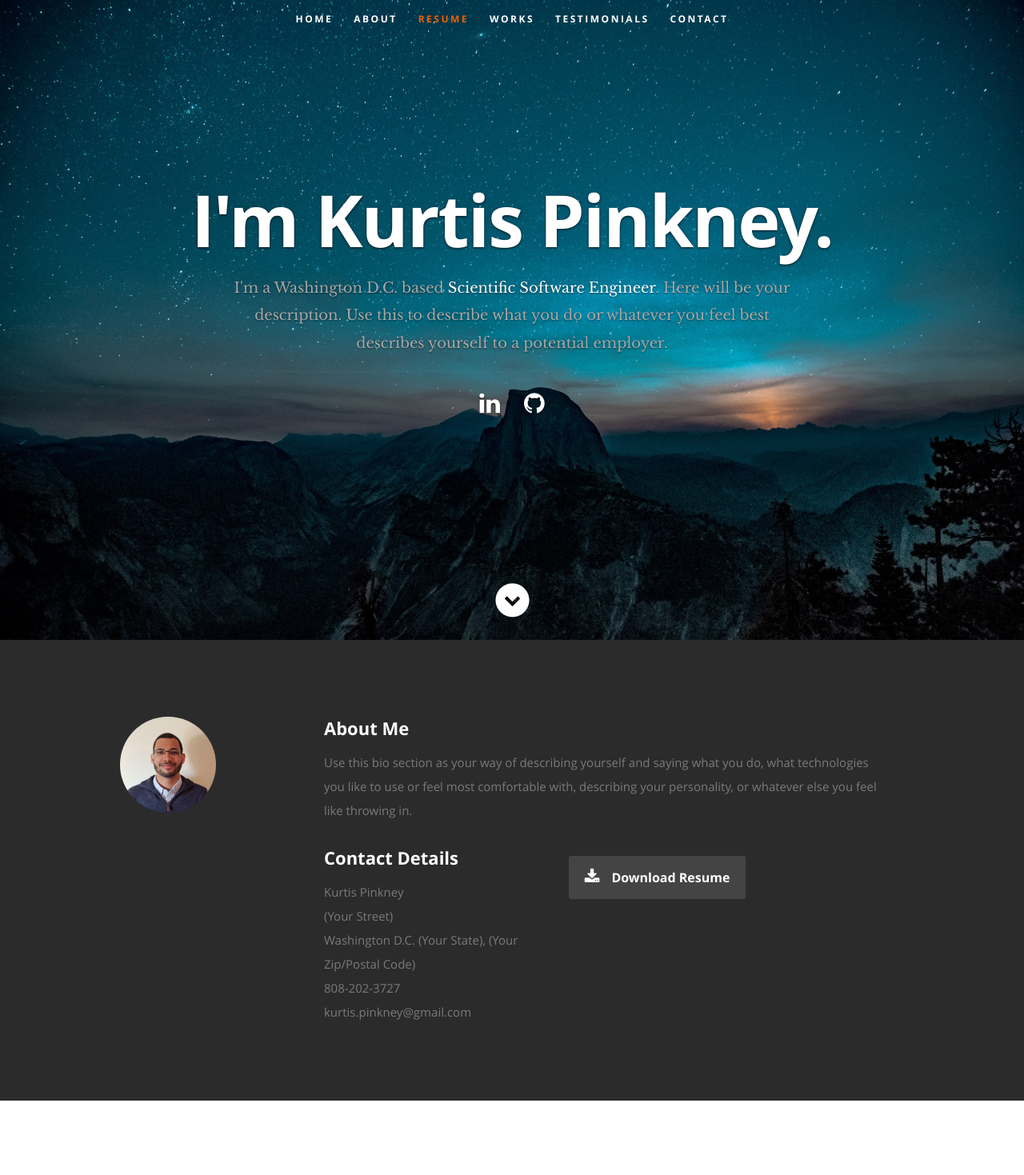
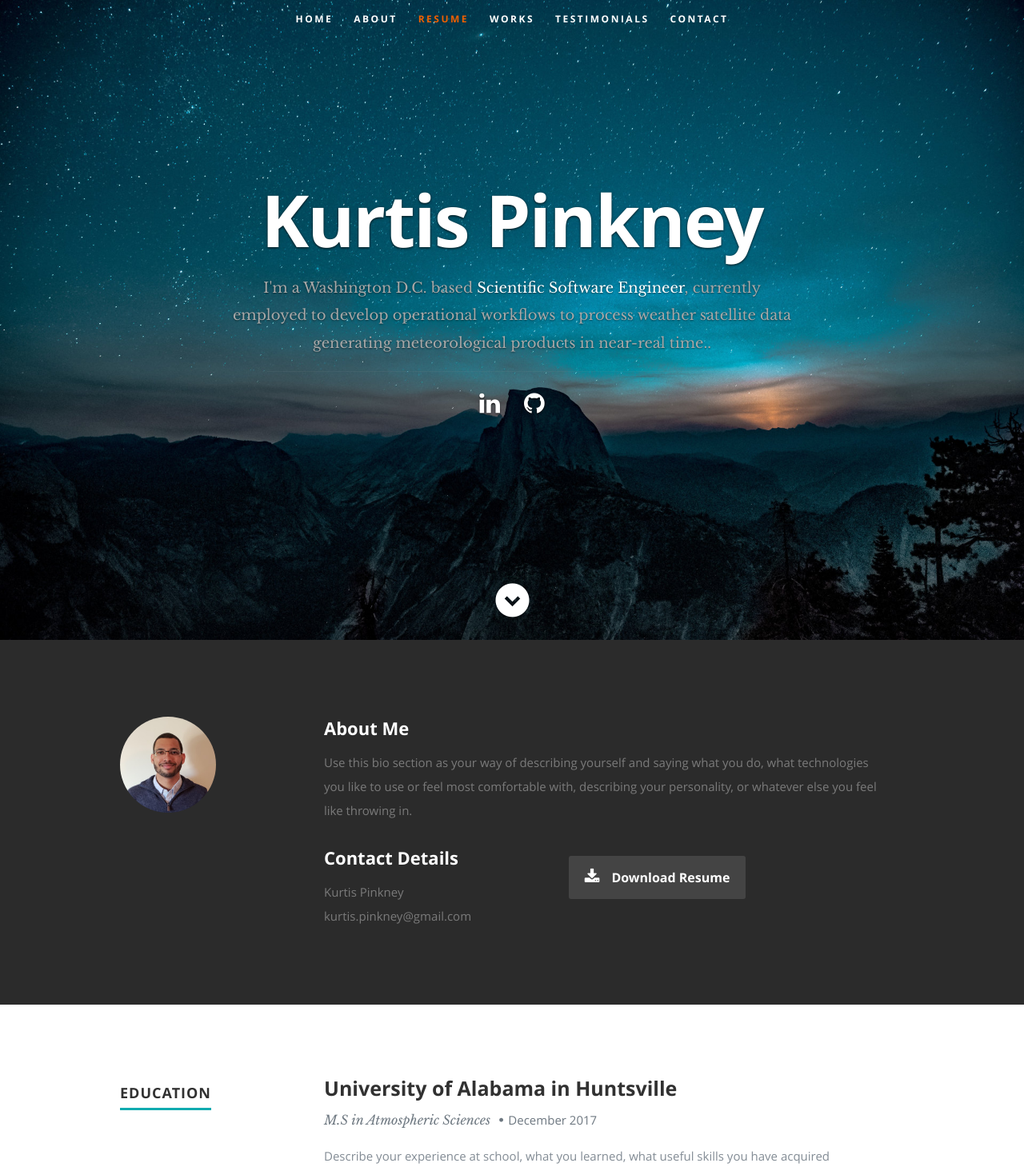
Before and after one commit to kurtispinkney/professional-development, a React (Create React App) app: page / in a window 1280 px wide. Shown: the top 1469 px of the page at 80% size. Built offline with nearby package versions, Linux system fonts and the light colour scheme.

Commit message:
Update header section of website.

```diff
--- a/public/resumeData.json
+++ b/public/resumeData.json
@@ -2,7 +2,7 @@
   "main": {
     "name":"Kurtis Pinkney",
     "occupation":"Scientific Software Engineer",
-    "description":"Here will be your description. Use this to describe what you do or whatever you feel best describes yourself to a potential employer",
+    "description":"currently employed to develop operational workflows to process weather satellite data generating meteorological products in near-real time.",
     "image":"profilepic.jpg",
     "bio":"Use this bio section as your way of describing yourself and saying what you do, what technologies you like to use or feel most comfortable with, describing your personality, or whatever else you feel like throwing in.",
     "contactmessage":"Here is where you should write your message to readers to have them get in contact with you.",
--- a/src/Components/About.js
+++ b/src/Components/About.js
@@ -31,10 +31,6 @@ class About extends Component {
                   <h2>Contact Details</h2>
                   <p className="address">
 						   <span>{name}</span><br />
-						   <span>{street}<br />
-						         {city} {state}, {zip}
-                   </span><br />
-						   <span>{phone}</span><br />
                      <span>{email}</span>
 					   </p>
                </div>
--- a/src/Components/Header.js
+++ b/src/Components/Header.js
@@ -34,8 +34,8 @@ class Header extends Component {
 
       <div className="row banner">
          <div className="banner-text">
-            <h1 className="responsive-headline">I'm {name}.</h1>
-            <h3>I'm a {city} based <span>{occupation}</span>. {description}.</h3>
+            <h1 className="responsive-headline">{name}</h1>
+            <h3>I'm a {city} based <span>{occupation}</span>, {description}.</h3>
             <hr />
             <ul className="social">
                {networks}
```
